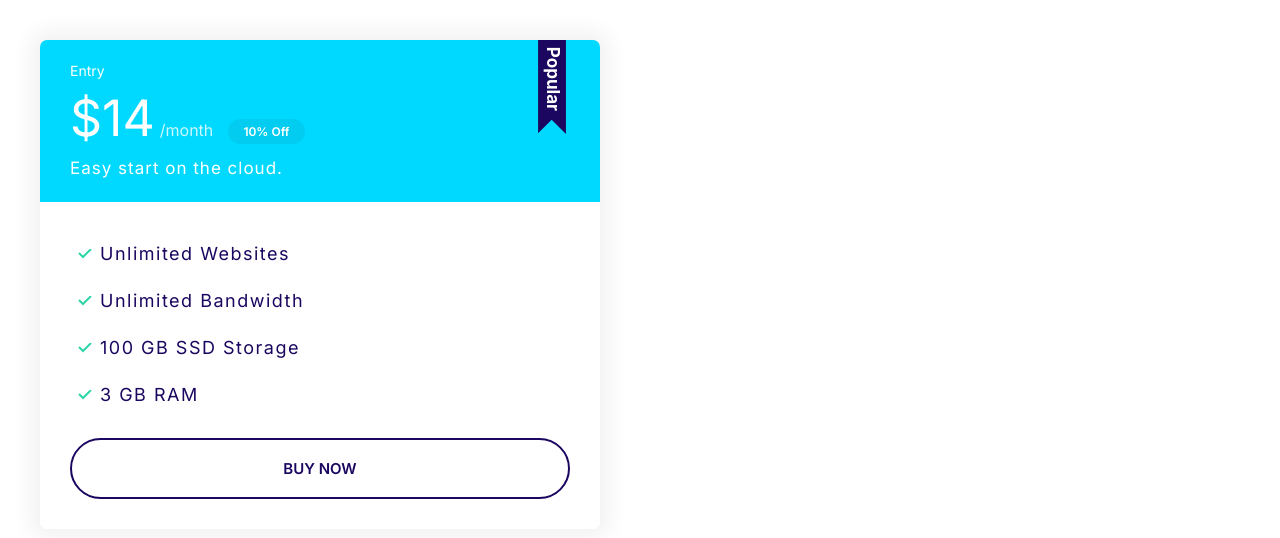
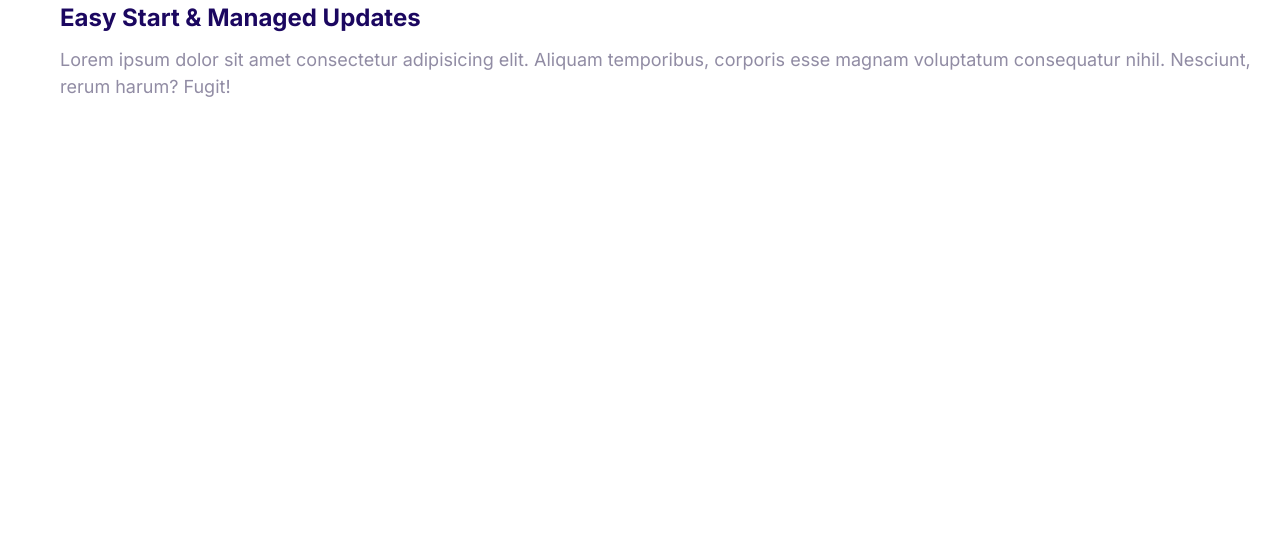
Before and after one commit to keitarusm/Course-Work, a plain HTML site: page HTML-Part3/Moshify/index.html in a window 1280 px wide. Drawn offline with Linux system fonts and the light colour scheme.

Commit message:
added a media component

```diff
--- a/HTML-Part3/Moshify/css/styles.css
+++ b/HTML-Part3/Moshify/css/styles.css
@@ -362,3 +362,20 @@ a {
     font-size: 1.7rem;
   }
 }
+
+/* Media */
+.media {
+  display: flex;
+}
+
+.media__title {
+  margin-top: 0;
+}
+
+.media__body {
+  margin: 0 2rem;
+}
+
+.media__image {
+  margin-top: 1rem;
+}
--- a/HTML-Part3/Moshify/index.html
+++ b/HTML-Part3/Moshify/index.html
@@ -15,26 +15,19 @@
     <title>Moshify</title>
   </head>
   <body>
-    <div style="width: 50%; padding: 4rem">
-      <div class="plan plan--popular">
-        <div class="card card--secondary">
-          <header class="card__header">
-            <h3 class="plan__name">Entry</h3>
-            <span class="plan__price">$14</span>
-            <span class="plan__billing-cycle">/month</span>
-            <span class="badge badge--secondary badge--small">10% Off</span>
-            <span class="plan__description">Easy start on the cloud.</span>
-          </header>
-          <div class="card__body">
-            <ul class="list list--tick">
-              <li class="list__item">Unlimited Websites</li>
-              <li class="list__item">Unlimited Bandwidth</li>
-              <li class="list__item">100 GB SSD Storage</li>
-              <li class="list__item">3 GB RAM</li>
-            </ul>
-            <button class="btn btn--outline btn--block">Buy Now</button>
-          </div>
-        </div>
+    <div class="media">
+      <div class="media__image">
+        <svg class="icon icon--primary">
+          <use xlink:href="images/sprite.svg#snap"></use>
+        </svg>
+      </div>
+      <div class="media__body">
+        <h3 class="media__title">Easy Start & Managed Updates</h3>
+        <p>
+          Lorem ipsum dolor sit amet consectetur adipisicing elit. Aliquam
+          temporibus, corporis esse magnam voluptatum consequatur nihil.
+          Nesciunt, rerum harum? Fugit!
+        </p>
       </div>
     </div>
   </body>
```
Also changed, not shown: HTML-Part3/Moshify/components/media.html (added, +15 -0 lines), HTML-Part3/Moshify/images/sprite.svg.
